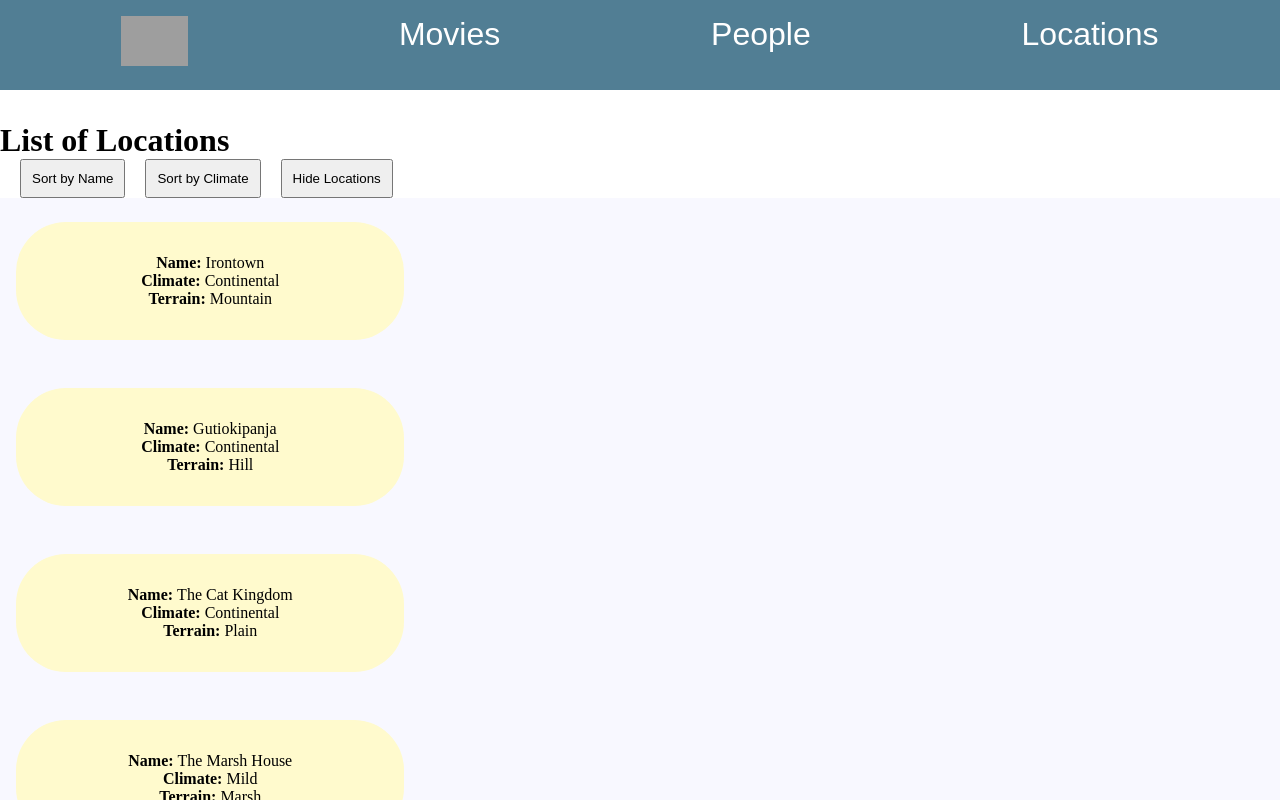
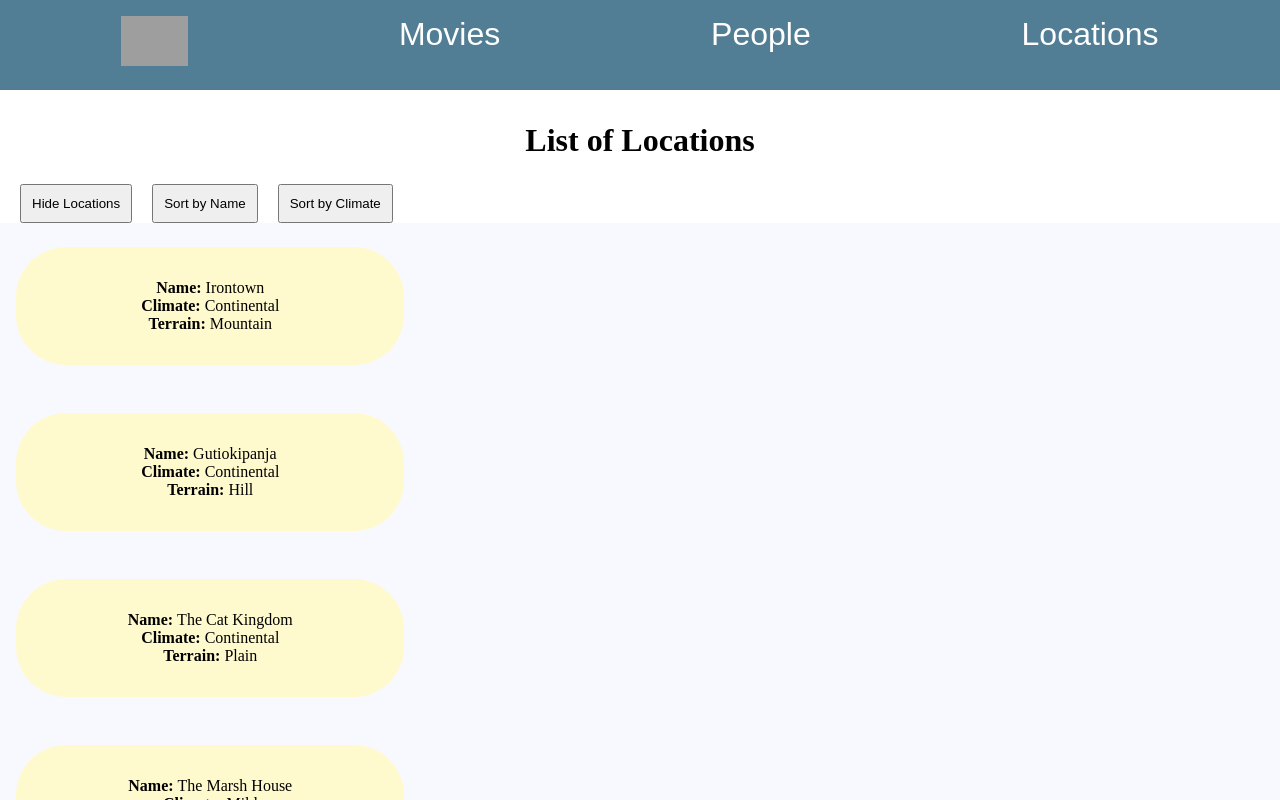
Before and after one commit to joinpursuit/9-1-module-three-assessment, a React (Create React App) app: page /locations in a window 1280 px wide. Both pictures are taken after a click on the button "Show Locations". Shown: the top 800 px of the page. Built offline with nearby package versions, Linux system fonts and the light colour scheme; grey boxes are pictures that could not be loaded.

Commit message:
Sorted Complete... NXT step CSS Pages

```diff
--- a/src/Pages/Location.js
+++ b/src/Pages/Location.js
@@ -1,6 +1,4 @@
-import React from "react";
-
-export default function Location({ location }) {
+export default function Location({ location, sorted }) {
   return (
     <div key={location.id} className="">
       <p>
--- a/src/Pages/Locations.js
+++ b/src/Pages/Locations.js
@@ -5,7 +5,7 @@ export default function Locations() {
   // state for show btn
   const [show, setShow] = useState(false);
   const [locations, setLocations] = useState([]);
-  const [sort, setSorted] = useState(false);
+  const [sort, setSorted] = useState([]);
   //Fecthing Locations
   useEffect(() => {
     fetch("./locations.json")
@@ -18,21 +18,26 @@ export default function Locations() {
 
   //! SORTING by name usiong comparator function
   //* save sorted location to a state
+  const shallowCopy = [...locations];
+
   const handleSortedNames = () => {
-    const sortNames = locations.sort((nameA, nameB) => {
+    setSorted(
+      shallowCopy.sort((nameA, nameB) => {
         if (nameA.name.toLowerCase() < nameB.name.toLowerCase()) {
           return -1;
         } else if (nameA.name.toLowerCase() > nameB.name.toLowerCase()) {
           return 1;
         }
         return 0;
-    });
-    setSorted(sortNames);
-    // console.log(sortNames);
+      })
+    );
+    // setLocations(sortNames);
+    // console.log("by names", sortNames);
   };
   // sort by Climate
   const handleSortedClimate = () => {
-    const sortedClimate = locations.sort((climateA, climateB) => {
+    setSorted(
+      shallowCopy.sort((climateA, climateB) => {
         if (climateA.climate.toLowerCase() < climateB.climate.toLowerCase()) {
           return -1;
         } else if (
@@ -41,10 +46,12 @@ export default function Locations() {
           return 1;
         }
         return 0;
-    });
-    setSorted(sortedClimate);
+      })
+    );
+    // setLocations(sortedClimate);
+    // console.log("Climate", sortedClimate);
   };
-
+  //! state not working, results are the same for both after clicking button
   // const comparator = (a, b) => {
   //   return a.name.toLowerCase() - b.name.toLowerCase();
   // };
@@ -53,24 +60,28 @@ export default function Locations() {
   //! fix the order of the buttons
   return (
     <div className="details">
-      <h1>List of Locations</h1>
-      <button onClick={handleSortedNames}>
-        Sort by Name
-        {/* {show && sort ? "Sort by Name" : "Unsort Locations"} */}
-      </button>
-      <button onClick={handleSortedClimate}>
-        Sort by Climate
-        {/* {show && sort ? "Sort by Name" : "Unsort Locations"} */}
-      </button>
-
+      <h1 style={{ paddingBottom: "25px", textAlign: "center" }}>
+        List of Locations
+      </h1>
+      <div className="button">
         <button
-        className="button"
+          // className="button"
           onClick={() => {
             setShow(!show);
           }}
         >
           {show ? "Hide Locations" : "Show Locations"}
         </button>
+        {/* //!SORT BY NAME */}
+        {show ? (
+          <button onClick={handleSortedNames}>Sort by Name</button>
+        ) : null}
+        {/* //!SORT BY CLIMATE */}
+        {show ? (
+          <button onClick={handleSortedClimate}>Sort by Climate</button>
+        ) : null}
+      </div>
+
       {show &&
         locations &&
         locations.map((location) => {
```
Lines whose indentation alone changed are shown as unchanged.
